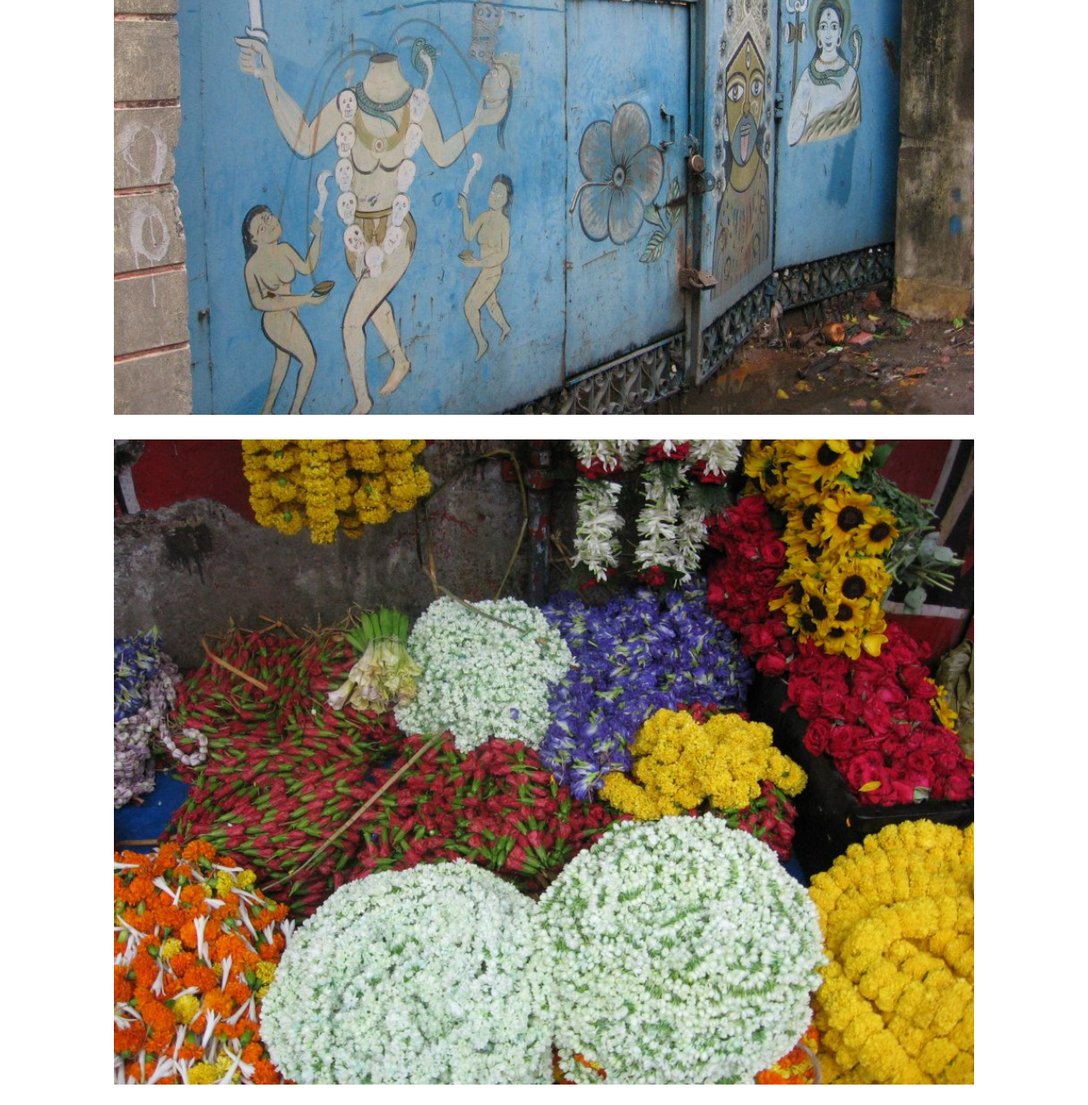
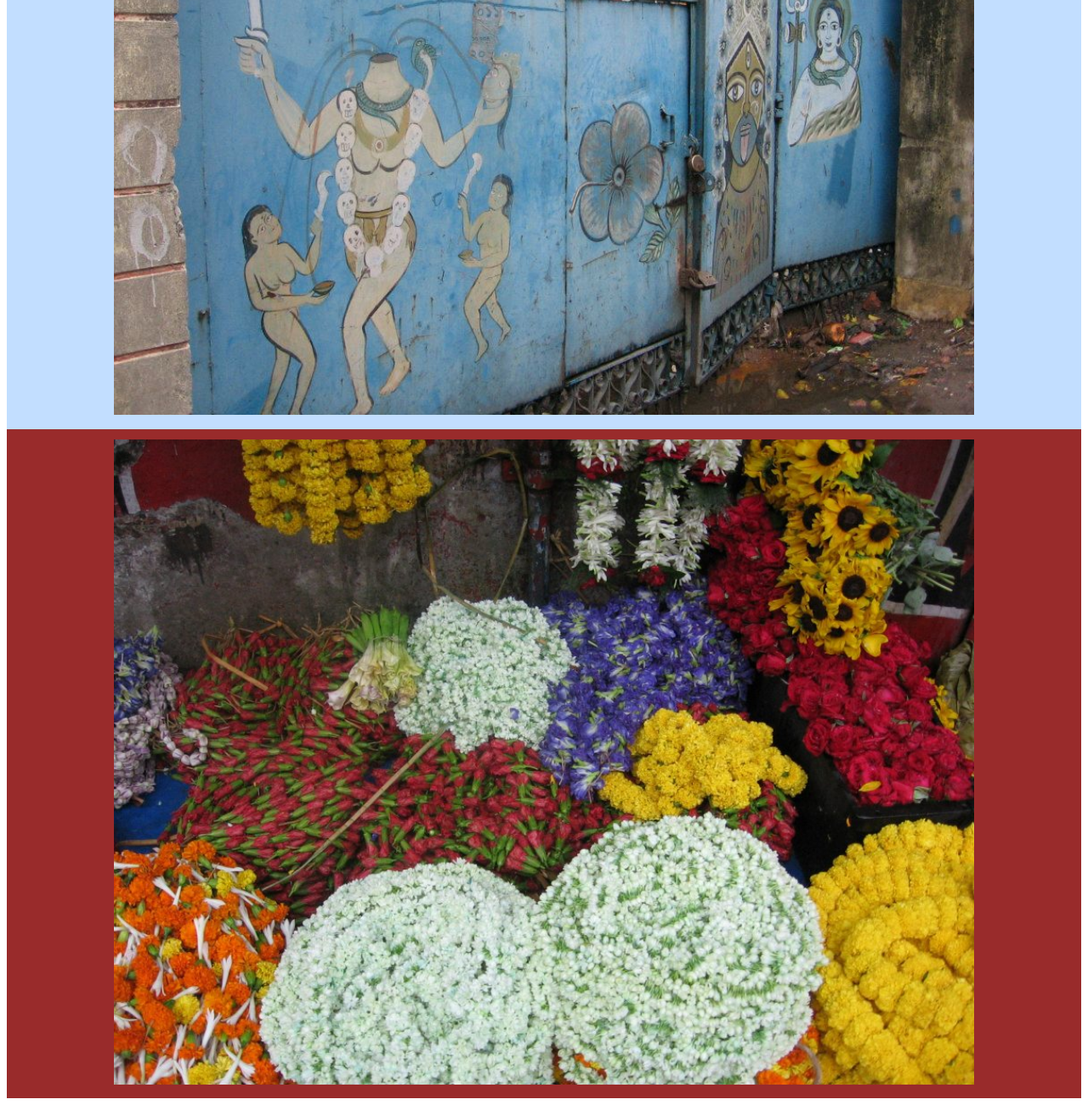
Before and after one commit to seligmar/moreCSSPractice, a plain HTML site: page index.html in a window 1280 px wide. Shown: the part 1281-2581 px from the top of the page at 85% size. Drawn offline with nearby package versions, Linux system fonts and the light colour scheme.

Commit message:
matched background colors to imgs

```diff
--- a/index.css
+++ b/index.css
@@ -1,7 +1,8 @@
-html {
+body {
   font-size: 12px; /* px means "pixels": the base font size is now 10 pixels high  */
   font-family: 'Open Sans', sans-serif; /* this should be the rest of the output you got from Google fonts */
-  color: green;
+  /* color: white;
+  background-color: #992b2b; */
 }
 
 h1 {
@@ -21,3 +22,19 @@ img {
   width: 80%;
   margin: 1% 10% 1% 10%;
 }
+
+.tomb-img {
+  /* background-color: #657873; */
+  background-color: #d0f2dd;
+}
+
+.durga-img {
+  /* background-color: #5b84b3; */
+  /* background-color: #6897cc; favorite so far!*/
+  /* this is an acceptable option */
+  background-color: #c2deff;
+}
+
+.flowers-img {
+  background-color: #992b2b;
+}
--- a/index.html
+++ b/index.html
@@ -19,8 +19,14 @@
   <body>
     <h1>CSS Practice</h1>
     <p>My favorite images from Kolkata!</p>
-    <img src="images/blogBackgroundGreenKolkata.jpg" />
-    <img src="images/blogBackgroundBlueKolkata.jpg" />
-    <img src="images/Background Image copy.jpg" />
+    <div class="tomb-img">
+      <img src="images/blogBackgroundGreenKolkata.jpg" />
+    </div>
+    <div class="durga-img">
+      <img src="images/blogBackgroundBlueKolkata.jpg" />
+    </div>
+    <div class="flowers-img">
+      <img src="images/Background Image copy.jpg" />
+    </div>
   </body>
 </html>
```
